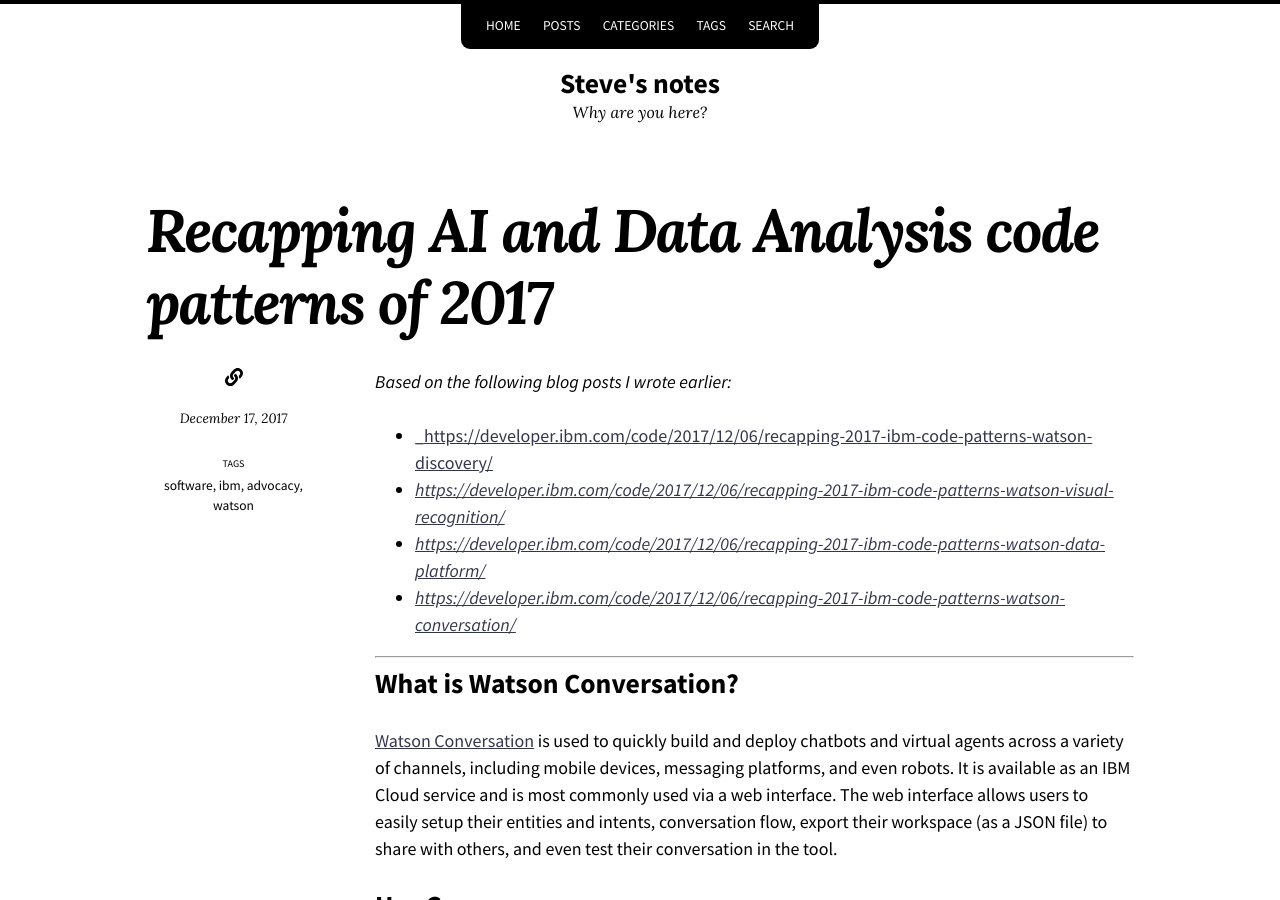
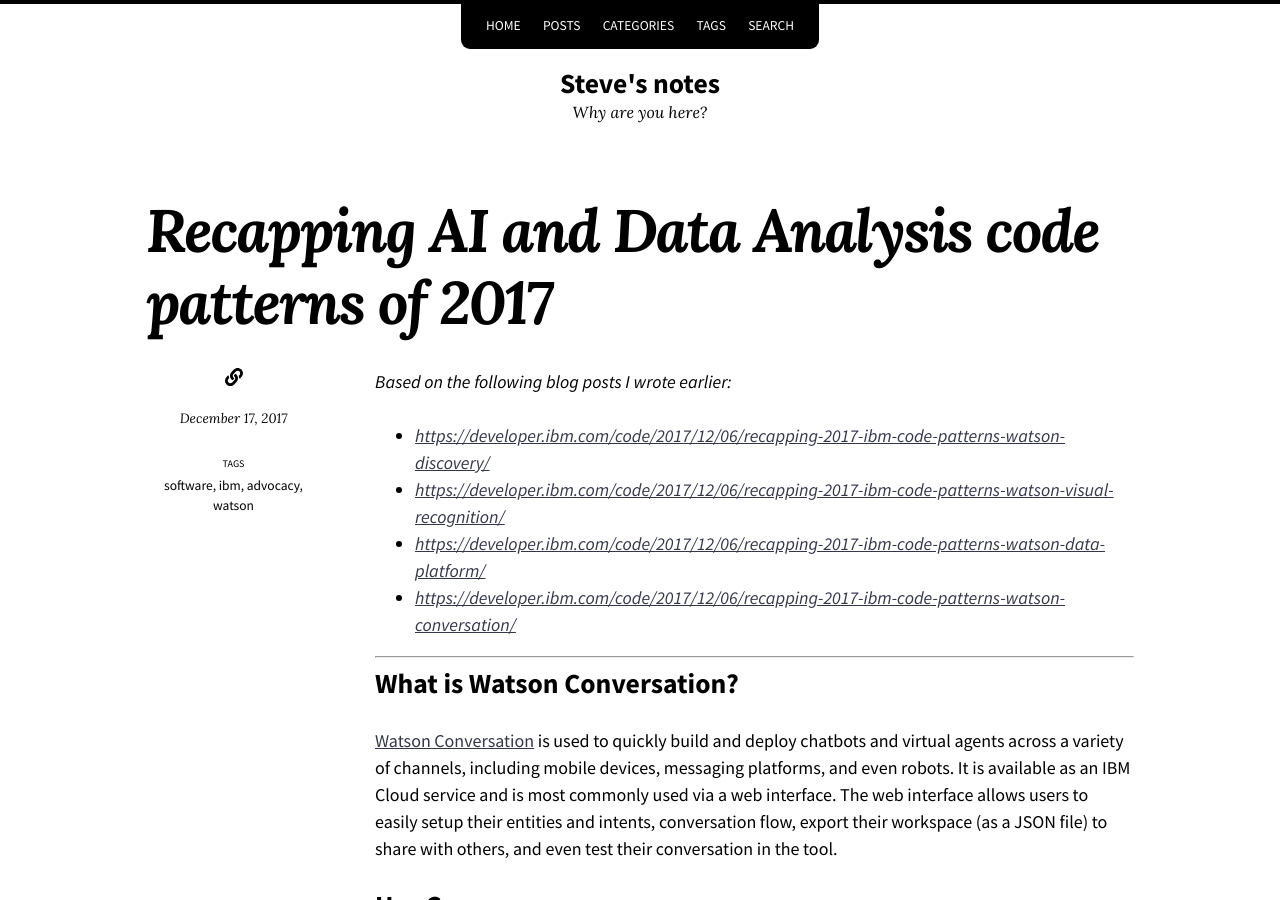
Before and after one commit to PeterGyger/stevemar.github.io, a Jekyll site: the page built from _posts/2017-12-17-recapping-ai-code-patterns-2017.md, in a window 1280 px wide and 900 px high. Built offline with Jekyll 4.4.1, drawn with Linux system fonts in a browser that asks for light colours; nearby versions of some CDN libraries; a script that is not in the unit is left out.

```diff
--- a/_posts/2017-12-17-recapping-ai-code-patterns-2017.md
+++ b/_posts/2017-12-17-recapping-ai-code-patterns-2017.md
@@ -10,7 +10,7 @@ tags:
 
 _Based on the following blog posts I wrote earlier:_
 
-* _[https://developer.ibm.com/code/2017/12/06/recapping-2017-ibm-code-patterns-watson-discovery/](https://developer.ibm.com/code/2017/12/06/recapping-2017-ibm-code-patterns-watson-discovery/)
+* _[https://developer.ibm.com/code/2017/12/06/recapping-2017-ibm-code-patterns-watson-discovery/](https://developer.ibm.com/code/2017/12/06/recapping-2017-ibm-code-patterns-watson-discovery/)_
 * _[https://developer.ibm.com/code/2017/12/06/recapping-2017-ibm-code-patterns-watson-visual-recognition/](https://developer.ibm.com/code/2017/12/06/recapping-2017-ibm-code-patterns-watson-visual-recognition/)_
 * _[https://developer.ibm.com/code/2017/12/06/recapping-2017-ibm-code-patterns-watson-data-platform/](https://developer.ibm.com/code/2017/12/06/recapping-2017-ibm-code-patterns-watson-data-platform/)_
 * _[https://developer.ibm.com/code/2017/12/06/recapping-2017-ibm-code-patterns-watson-conversation/](https://developer.ibm.com/code/2017/12/06/recapping-2017-ibm-code-patterns-watson-conversation/)_
```
